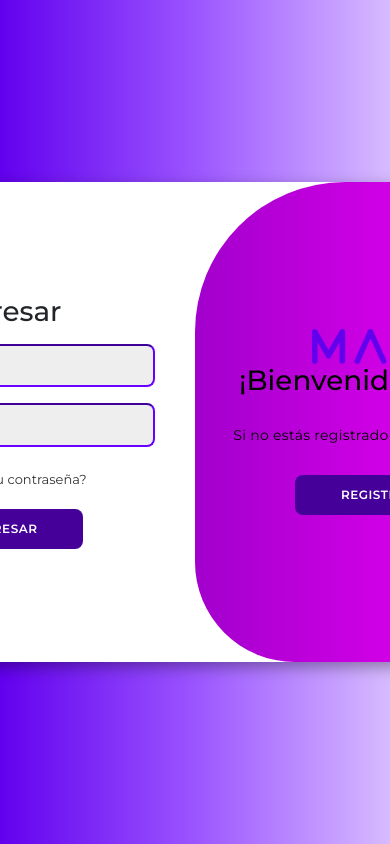
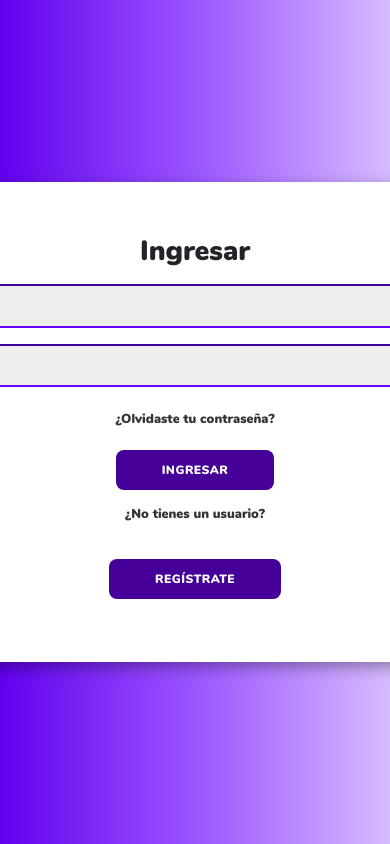
Before and after one commit to JanisAravena/HACKATON_FEM_TECH_MACH, a React (Vite) app in the folder Esperanza/: page /LoginRegistro in a window 390 px wide. Shown: the top 844 px of the page. Built offline with nearby package versions, Linux system fonts and the light colour scheme.

Commit message:
cambios en las vistas

```diff
--- a/Esperanza/src/components/Login.jsx
+++ b/Esperanza/src/components/Login.jsx
@@ -4,6 +4,8 @@ import logoMach from '../img/logo-mach.png';
 import logoWhite from '../../Imagenes/logo-mach-blanco.png';
 import Swal from 'sweetalert2';
 import withReactContent from 'sweetalert2-react-content';
+import { Link } from 'react-router-dom';
+
 
 const MySwal = withReactContent(Swal);
 
@@ -85,7 +87,7 @@ function Login() {
   const deactivateContainer = () => setIsActive(false);
 
   return (
-    <div className={`container ${isActive ? "active" : ""}`} id="container">
+    <div className={`d-flex container ${isActive ? "active" : ""}`} id="container">
       {!isPasswordStep ? (
         <div className="form-container sign-up">
           <form onSubmit={handleRegister}>
@@ -122,6 +124,10 @@ function Login() {
           <input type="password" name="password" placeholder="Contraseña" value={userData.password} onChange={handleInputChange} />
           <a href="#">¿Olvidaste tu contraseña?</a>
           <button type="submit" style={{color:'white'}}>Ingresar</button>
+          <a className='ocultar'>¿No tienes un usuario?</a>
+          <Link to='/Login'>
+          <button href="/Login" className='ocultar'type="submit" style={{color:'white'}}>Regístrate</button>
+          </Link>
         </form>
       </div>
       <div className="toggle-container">
@@ -136,7 +142,7 @@ function Login() {
             <img src={logoMach} alt="Logo de MACH" width="150" />
             <h1>¡Bienvenido a MACH!</h1>
             <p>Si no estás registrado puedes hacerlo aquí</p>
-            <button id="register" style={{color:'white'}} onClick={activateContainer}>Registrarse</button>
+            <button  id="register" style={{color:'white'}} onClick={activateContainer}>Registrarse</button>
           </div>
         </div>
       </div>
--- a/Esperanza/src/components/Registro/Registro.css
+++ b/Esperanza/src/components/Registro/Registro.css
@@ -1,14 +1,32 @@
-#boton-registro {
-    font-family: "Nunito-BlackItalic-900";
-    margin-top: 5%;
-    background-color: #8733FF;
-    border-color: #8733FF;
+* {
+    margin: 0;
+    padding: 0;
+    box-sizing: border-box;
+    font-family: "Nunito-Black-900";
 }
 
-.text-center {
-    font-family: "Nunito-BlackItalic-900";
+.row button {
+    background-color: #440099;
+    color: #080808;
+    font-size: 12px;
+    padding: 10px 45px;
+    border: 1px solid transparent;
+    border-radius: 8px;
+    font-weight: 600;
+    letter-spacing: 0.5px;
+    text-transform: uppercase;
+    margin-top: 10px;
+    cursor: pointer;
 }
 
-.form-label{
-    font-family: "Nunito-Bold-700";
+.row input {
+    background-color: #eee;
+    border-color: #6200EE;
+    /* float: left; */
+    margin: 8px 0;
+    padding: 10px 15px;
+    font-size: 13px;
+    border-radius: 8px;
+    width: 100%;
+    outline: none;
 }
--- a/Esperanza/src/components/style.css
+++ b/Esperanza/src/components/style.css
@@ -1,51 +1,50 @@
-@import url('https://fonts.googleapis.com/css2?family=Montserrat:wght@300;400;500;600;700&display=swap');
-
-*{
+* {
     margin: 0;
     padding: 0;
     box-sizing: border-box;
-    font-family: 'Montserrat', sans-serif;
+    font-family: "Nunito-Black-900";
 }
 
-body{
+body {
     background-color: #c9d6ff;
-    background: linear-gradient(to right, #6200EE, #9B55FF, #D7BBFF);    display: flex;
+    background: linear-gradient(to right, #6200EE, #9B55FF, #D7BBFF);
+    display: flex;
     align-items: center;
     justify-content: center;
     flex-direction: column;
     height: 100vh;
 }
 
-.container{
+.container {
     background-color: #fff;
     border-radius: 30px;
     box-shadow: 0 5px 15px rgba(0, 0, 0, 0.35);
     position: relative;
     overflow: hidden;
     width: 768px;
-    max-width: 100%;
+    /* max-width: 100%; */
     min-height: 480px;
 }
 
-.container p{
+.container p {
     font-size: 14px;
     line-height: 20px;
     letter-spacing: 0.3px;
     margin: 20px 0;
 }
 
-.container span{
+.container span {
     font-size: 12px;
 }
 
-.container a{
+.container a {
     color: #333;
     font-size: 13px;
     text-decoration: none;
     margin: 15px 0 10px;
 }
 
-.container button{
+.container button {
     background-color: #440099;
     color: #080808;
     font-size: 12px;
@@ -59,22 +58,22 @@ body{
     cursor: pointer;
 }
 
-.container button.hidden{
+.container button.hidden {
     background-color: rgb(255, 255, 255);
     border-color: #fff;
 }
 
-.container form{
+.container form {
     background-color: #fff;
     display: flex;
     align-items: center;
     justify-content: center;
     flex-direction: column;
-    padding: 0 40px;
+    padding: 20px;
     height: 100%;
 }
 
-.container input{
+.container input {
     background-color: #eee;
     border-color: #6200EE;
     /* float: left; */
@@ -86,53 +85,59 @@ body{
     outline: none;
 }
 
-.form-container{
+.form-container {
     position: absolute;
     top: 0;
     height: 100%;
     transition: all 0.6s ease-in-out;
 }
 
-.sign-in{
+.sign-in {
+    grid-area: in;
     left: 0;
     width: 50%;
     z-index: 2;
 }
 
-.container.active .sign-in{
+.container.active .sign-in {
     transform: translateX(100%);
 }
 
-.sign-up{
+.sign-up {
+    grid-area: up;
     left: 0;
     width: 50%;
     opacity: 0;
     z-index: 1;
 }
 
-.container.active .sign-up{
+.container.active .sign-up {
     transform: translateX(100%);
     opacity: 1;
     z-index: 5;
     animation: move 0.6s;
 }
 
-@keyframes move{
-    0%, 49.99%{
+@keyframes move {
+
+    0%,
+    49.99% {
         opacity: 0;
         z-index: 1;
     }
-    50%, 100%{
+
+    50%,
+    100% {
         opacity: 1;
         z-index: 5;
     }
 }
 
-.social-icons{
+.social-icons {
     margin: 20px 0;
 }
 
-.social-icons a{
+.social-icons a {
     border: 1px solid #ccc;
     border-radius: 20%;
     display: inline-flex;
@@ -143,7 +148,8 @@ body{
     height: 40px;
 }
 
-.toggle-container{
+.toggle-container {
+    grid-area: toggle;
     position: absolute;
     top: 0;
     left: 50%;
@@ -155,12 +161,12 @@ body{
     z-index: 1000;
 }
 
-.container.active .toggle-container{
+.container.active .toggle-container {
     transform: translateX(-100%);
     border-radius: 0 150px 100px 0;
 }
 
-.toggle{
+.toggle {
     background-color: #440099;
     height: 100%;
     background: linear-gradient(to right, #440099, #FF00FF);
@@ -173,11 +179,11 @@ body{
     transition: all 0.6s ease-in-out;
 }
 
-.container.active .toggle{
+.container.active .toggle {
     transform: translateX(50%);
 }
 
-.toggle-panel{
+.toggle-panel {
     position: absolute;
     width: 50%;
     height: 100%;
@@ -192,19 +198,261 @@ body{
     transition: all 0.6s ease-in-out;
 }
 
-.toggle-left{
+.toggle-left {
     transform: translateX(-200%);
 }
 
-.container.active .toggle-left{
+.container.active .toggle-left {
     transform: translateX(0);
 }
 
-.toggle-right{
+.toggle-right {
     right: 0;
     transform: translateX(0);
 }
 
-.container.active .toggle-right{
+.container.active .toggle-right {
     transform: translateX(200%);
 }
+
+@media (max-width: 577px) {
+    * {
+        margin: 0;
+        padding: 0;
+        box-sizing: border-box;
+        font-family: "Nunito-Black-900";
+    }
+
+    body {
+        background-color: #c9d6ff;
+        background: linear-gradient(to right, #6200EE, #9B55FF, #D7BBFF);
+        display: flex;
+        align-items: center;
+        justify-content: center;
+        flex-direction: column;
+        height: 100vh;
+    }
+
+    .container {
+        background-color: #fff;
+        border-radius: 30px;
+        box-shadow: 0 5px 15px rgba(0, 0, 0, 0.35);
+        position: relative;
+        overflow: hidden;
+        width: 768px;
+        /* max-width: 100%; */
+        min-height: 480px;
+    }
+
+    .container p {
+        font-size: 14px;
+        line-height: 20px;
+        letter-spacing: 0.3px;
+        margin: 20px 0;
+        width: 90%;
+    }
+
+    .container span {
+        font-size: 12px;
+    }
+
+    .container a {
+        color: #333;
+        font-size: 13px;
+        text-decoration: none;
+        margin: 15px 0 10px;
+    }
+
+    .container button {
+        background-color: #440099;
+        color: #080808;
+        font-size: 12px;
+        padding: 10px 45px;
+        border: 1px solid transparent;
+        border-radius: 8px;
+        font-weight: 600;
+        letter-spacing: 0.5px;
+        text-transform: uppercase;
+        margin-top: 10px;
+        cursor: pointer;
+    }
+
+    .container button.hidden {
+        background-color: rgb(255, 255, 255);
+        border-color: #fff;
+    }
+
+    .container form {
+        background-color: #fff;
+        display: flex;
+        align-items: center;
+        justify-content: center;
+        flex-direction: column;
+        padding: 20px;
+        height: 100%;
+    }
+
+    .container input {
+        background-color: #eee;
+        border-color: #6200EE;
+        /* float: left; */
+        margin: 8px 0;
+        padding: 10px 15px;
+        font-size: 13px;
+        border-radius: 8px;
+        width: 100%;
+        outline: none;
+    }
+
+    .form-container {
+        position: absolute;
+        top: 0;
+        height: 100%;
+        transition: all 0.6s ease-in-out;
+    }
+
+    .sign-in {
+        grid-area: in;
+        left: 0;
+        /* width: 50%; */
+        z-index: 2;
+        position: absolute;
+        width: 100%;
+        height: 100%;
+        top: 0;
+        transition: transform 0.6s ease-in-out;
+    }
+
+    .container.active .sign-in {
+        /* transform: translateX(100%); */
+        transform: translateY(100%);
+    }
+
+    .sign-up {
+        position: absolute;
+        width: 100%;
+        height: 100%;
+        top: 0;
+        grid-area: up;
+        left: 0;
+        width: 50%;
+        opacity: 0;
+        z-index: 2;
+        transition: transform 0.6s ease-in-out;
+    }
+
+    .container.active .sign-up {
+        /* transform: translateX(100%); */
+        transform: translateY(-100%);
+        opacity: 1;
+        z-index: 5;
+        animation: move 0.6s;
+    }
+
+    @keyframes move {
+
+        0%,
+        49.99% {
+            opacity: 0;
+            z-index: 1;
+        }
+
+        50%,
+        100% {
+            opacity: 1;
+            z-index: 5;
+        }
+    }
+
+    .social-icons {
+        margin: 20px 0;
+    }
+
+    .social-icons a {
+        border: 1px solid #ccc;
+        border-radius: 20%;
+        display: inline-flex;
+        justify-content: center;
+        align-items: center;
+        margin: 0 3px;
+        width: 40px;
+        height: 40px;
+    }
+
+    .toggle-container {
+        grid-area: toggle;
+        position: absolute;
+        top: 0;
+        left: 50%;
+        width: 50%;
+        height: 100%;
+        overflow: hidden;
+        transition: all 0.6s ease-in-out;
+        border-radius: 150px 0 0 100px;
+        z-index: 1000;
+
+        transform: translateY(100%);
+    }
+
+    .container.active .toggle-container {
+        /* transform: translateX(-100%); */
+        transform: translateY(0);
+        border-radius: 0 150px 100px 0;
+    }
+
+    .toggle {
+        background-color: #440099;
+        height: 100%;
+        background: linear-gradient(to right, #440099, #FF00FF);
+        color: black;
+        position: relative;
+        left: -100%;
+        height: 100%;
+        width: 200%;
+        transform: translateX(0);
+        transition: all 0.6s ease-in-out;
+    }
+
+    .container.active .toggle {
+        transform: translateX(50%);
+    }
+
+    .toggle-panel {
+        position: absolute;
+        width: 50%;
+        height: 100%;
+        display: flex;
+        align-items: center;
+        justify-content: center;
+        flex-direction: column;
+        padding: 0 30px;
+        text-align: center;
+        top: 0;
+        transform: translateX(0);
+        transition: all 0.6s ease-in-out;
+    }
+
+    .toggle-left {
+        transform: translateX(-200%);
+    }
+
+    .container.active .toggle-left {
+        transform: translateX(0);
+    }
+
+    .toggle-right {
+        right: 0;
+        transform: translateX(0);
+    }
+
+    .container.active .toggle-right {
+        transform: translateX(200%);
+    }
+
+}
+
+@media(min-width:577px) {
+    .ocultar{
+        display: none !important;
+    }
+}
```
Also changed, not shown: Esperanza/src/components/Registro/Registro.jsx (+6 -35 lines).
